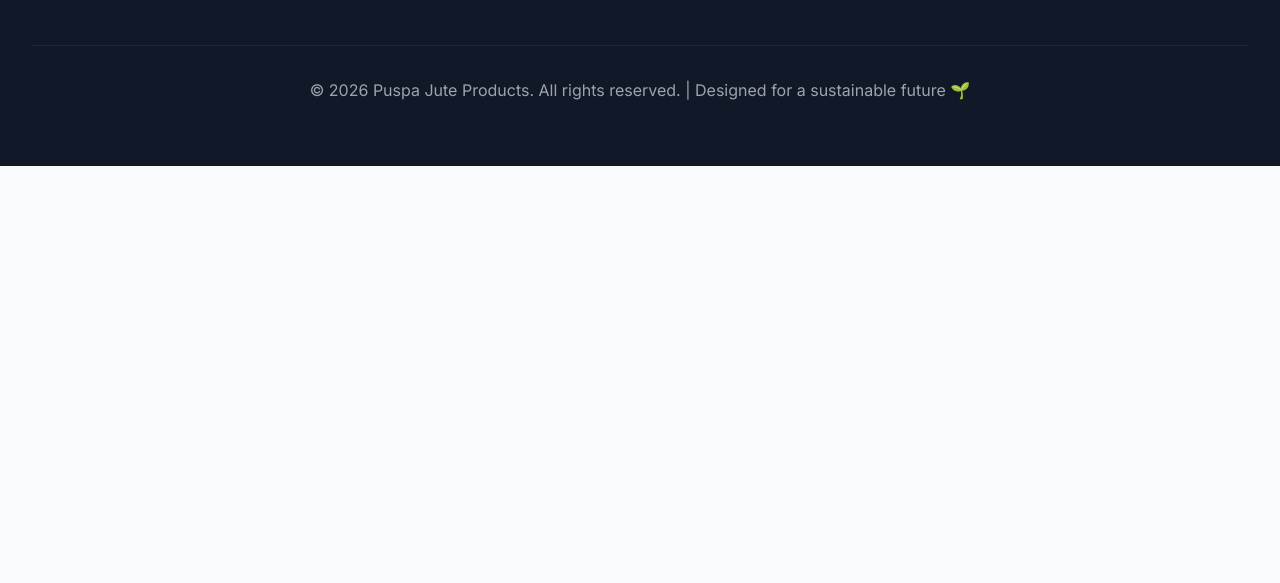
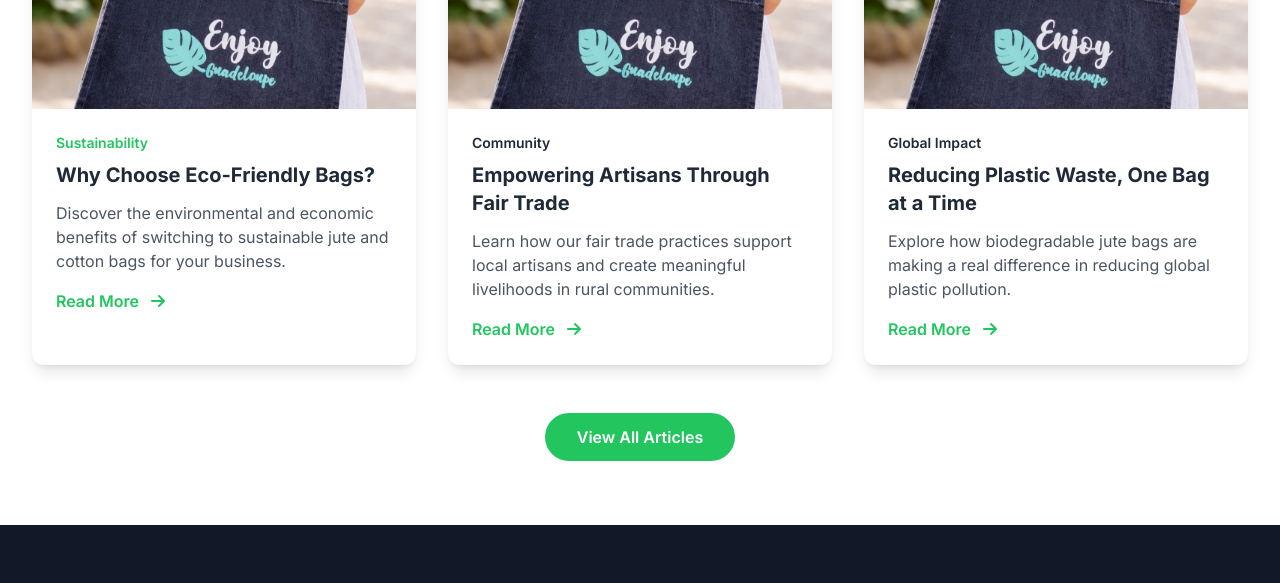
Before and after one commit to mainakchakrabortyCodes/puspajutebag, a website: page index.html in a window 1280 px wide. Shown: the part 7600-8183 px from the top of the page. Before the commit the page ends 7766 px from the top, so only its background shows below. Drawn offline with Linux system fonts and the light colour scheme.

Commit message:
Add blog section with latest articles on sustainability and eco-friendly practices

```diff
--- a/index.html
+++ b/index.html
@@ -623,7 +623,70 @@
     </section>
 
 
+    <!-- Blog Section -->
+    <section class="py-16 bg-white">
+        <div class="container">
+            <div class="text-center mb-12">
+                <h2 class="text-3xl md:text-4xl font-bold text-primary mb-4">Latest from Our Blog</h2>
+                <p class="text-gray-600 max-w-2xl mx-auto">Stay updated with insights, tips, and stories about
+                    sustainable living and eco-friendly products.</p>
+            </div>
 
+            <div class="grid grid-cols-1 md:grid-cols-2 lg:grid-cols-3 gap-8">
+                <!-- Blog Post 1 -->
+                <div
+                    class="bg-white rounded-xl shadow-lg overflow-hidden hover:shadow-xl transition-shadow duration-300">
+                    <img src="assets/four.jpeg" alt="Eco-Friendly Bags" class="w-full h-48 object-cover">
+                    <div class="p-6">
+                        <p class="text-sm text-primary font-semibold mb-2">Sustainability</p>
+                        <h3 class="text-xl font-bold text-gray-800 mb-3">Why Choose Eco-Friendly Bags?</h3>
+                        <p class="text-gray-600 mb-4">Discover the environmental and economic benefits of switching to
+                            sustainable jute and cotton bags for your business.</p>
+                        <a href="blog_final.html"
+                            class="inline-block text-primary font-semibold hover:text-primary-dark transition-colors">Read
+                            More <i class="fas fa-arrow-right ml-2"></i></a>
+                    </div>
+                </div>
+
+                <!-- Blog Post 2 -->
+                <div
+                    class="bg-white rounded-xl shadow-lg overflow-hidden hover:shadow-xl transition-shadow duration-300">
+                    <img src="assets/four.jpeg" alt="Fair Trade Artisans" class="w-full h-48 object-cover">
+                    <div class="p-6">
+                        <p class="text-sm text-secondary font-semibold mb-2">Community</p>
+                        <h3 class="text-xl font-bold text-gray-800 mb-3">Empowering Artisans Through Fair Trade</h3>
+                        <p class="text-gray-600 mb-4">Learn how our fair trade practices support local artisans and
+                            create meaningful livelihoods in rural communities.</p>
+                        <a href="blog_final.html"
+                            class="inline-block text-primary font-semibold hover:text-primary-dark transition-colors">Read
+                            More <i class="fas fa-arrow-right ml-2"></i></a>
+                    </div>
+                </div>
+
+                <!-- Blog Post 3 -->
+                <div
+                    class="bg-white rounded-xl shadow-lg overflow-hidden hover:shadow-xl transition-shadow duration-300">
+                    <img src="assets/four.jpeg" alt="Reducing Plastic Waste" class="w-full h-48 object-cover">
+                    <div class="p-6">
+                        <p class="text-sm text-green-600 font-semibold mb-2">Global Impact</p>
+                        <h3 class="text-xl font-bold text-gray-800 mb-3">Reducing Plastic Waste, One Bag at a Time</h3>
+                        <p class="text-gray-600 mb-4">Explore how biodegradable jute bags are making a real difference
+                            in reducing global plastic pollution.</p>
+                        <a href="blog_final.html"
+                            class="inline-block text-primary font-semibold hover:text-primary-dark transition-colors">Read
+                            More <i class="fas fa-arrow-right ml-2"></i></a>
+                    </div>
+                </div>
+            </div>
+
+            <div class="text-center mt-12">
+                <a href="blog_final.html"
+                    class="inline-block bg-primary hover:bg-primary-dark text-white px-8 py-3 rounded-full font-semibold transition-all duration-300 transform hover:scale-105">
+                    View All Articles
+                </a>
+            </div>
+        </div>
+    </section>
 
 
     <!-- Footer Placeholder -->
```
